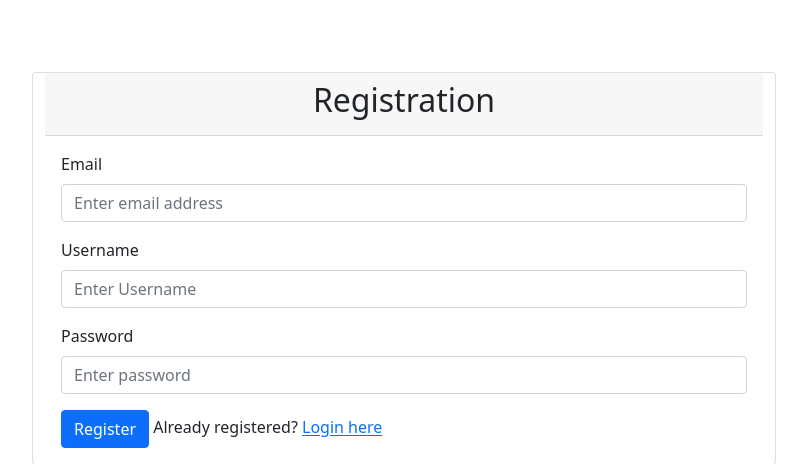
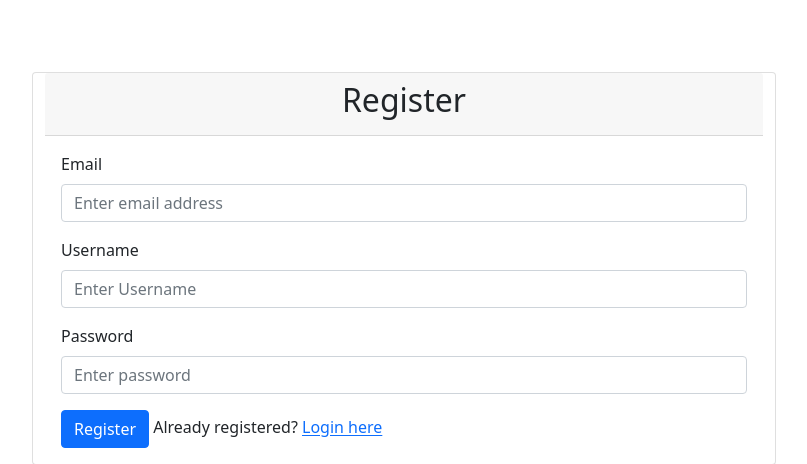
Before and after one commit to pensiveparrot/probable-tribble, a Spring Boot app: page /register in a window 1280 px wide. Shown: the part 56-520 px from the top of the page, without its empty margins (236-1043 px from the left). Run offline with Spring Boot 4, Linux system fonts and the light colour scheme; the visitor is signed in with stand-in values (Sample User, id 1); data that the repository does not hold is empty; some of the project's set-up classes (security, data sources, template engines, error pages and the like) are left out, and stand-ins take their place.

Commit message:
rename register/login names/titles

```diff
--- a/HAPPYLONELY-BACKEND/src/main/resources/templates/login.html
+++ b/HAPPYLONELY-BACKEND/src/main/resources/templates/login.html
@@ -3,7 +3,7 @@
 
 <head>
     <meta charset="UTF-8">
-    <title>HAPPYLONELY</title>
+    <title>HAPPYLONELY - Login</title>
     <link href="https://cdn.jsdelivr.net/npm/bootstrap@5.0.2/dist/css/bootstrap.min.css" rel="stylesheet"
         integrity="sha384-EVSTQN3/azprG1Anm3QDgpJLIm9Nao0Yz1ztcQTwFspd3yD65VohhpuuCOmLASjC" crossorigin="anonymous">
 </head>
@@ -58,7 +58,7 @@
                             <div class="form-group mb-3">
                                 <button type="submit" class="btn btn-primary">Submit</button>
                                 <span> Not registered ?
-                                    <a th:href="@{/register}">Register/Signup here</a>
+                                    <a th:href="@{/register}">Register here</a>
                                 </span>
                             </div>
                         </form>
--- a/HAPPYLONELY-BACKEND/src/main/resources/templates/register.html
+++ b/HAPPYLONELY-BACKEND/src/main/resources/templates/register.html
@@ -3,7 +3,7 @@
 
 <head>
   <meta charset="UTF-8">
-  <title>Registration and Login System</title>
+  <title>HAPPYLONELY - Register</title>
   <link href="https://cdn.jsdelivr.net/npm/bootstrap@5.0.2/dist/css/bootstrap.min.css" rel="stylesheet"
     integrity="sha384-EVSTQN3/azprG1Anm3QDgpJLIm9Nao0Yz1ztcQTwFspd3yD65VohhpuuCOmLASjC" crossorigin="anonymous">
 </head>
@@ -30,7 +30,7 @@
     <div class="row col-md-8 offset-md-2">
       <div class="card">
         <div class="card-header">
-          <h2 class="text-center">Registration</h2>
+          <h2 class="text-center">Register</h2>
         </div>
         <div th:if="${param.success}">
           <div class="alert alert-info">
```
